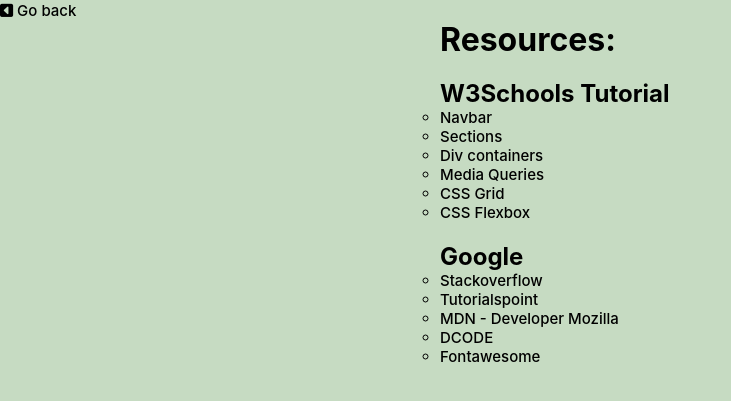
After one commit to mnturingan/lab2, a PHP site: page /resources.html in a window 1280 px wide. The commit adds this page. Shown: the top 401 px of the page, without its empty margins (0-731 px from the left). Run offline with PHP 8.4, Linux system fonts and the light colour scheme; some libraries are stand-ins or nearby versions.

Commit message:
adding resources

```diff
--- /dev/null
+++ b/week5/resources.html
@@ -0,0 +1,45 @@
+<!DOCTYPE html>
+<html lang="en">
+<head>
+    <meta charset="UTF-8">
+    <meta http-equiv="X-UA-Compatible" content="IE=edge">
+    <meta name="viewport" content="width=device-width, initial-scale=1.0">
+    <title>Resources</title>
+
+    <!--Custom CSS-->
+    <link rel="stylesheet" type="text/css" href="style.css">
+    <link rel="stylesheet" type="text/css" href="style2.css">
+    <link rel="stylesheet" type="text/css" href="style3.css">
+
+    <!--Fontawesome-->
+    <script src="https://kit.fontawesome.com/8297c50d72.js" crossorigin="anonymous"></script>
+
+</head>
+<body>
+    <a class="button " href="index.html"><i class="fa-solid fa-square-caret-left"></i> Go back</a>
+    <div class="reso">
+        <h1>Resources:</h1>
+        <br>
+        <ul>
+            <h2>W3Schools Tutorial</h2>
+            <ul>
+                <li>Navbar</li>
+                <li>Sections</li>
+                <li>Div containers</li>
+                <li>Media Queries</li>
+                <li>CSS Grid</li>
+                <li>CSS Flexbox</li>
+            </ul>
+            <br>
+            <h2>Google</h2>
+            <ul>
+                <li>Stackoverflow</li>
+                <li>Tutorialspoint</li>
+                <li>MDN - Developer Mozilla</li>
+                <li>DCODE</li>
+                <li>Fontawesome</li>
+            </ul>
+        </ul>
+    </div>
+</body>
+</html>
--- a/week5/style.css
+++ b/week5/style.css
@@ -19,16 +19,19 @@
     font-size: 16px;
 }
 header {
+    width: 100%;
+    z-index: 9999;
     display: flex;
     justify-content: space-between;
     padding: 10px 10%;
     align-items: center;
+    position: fixed;
 }
 
 .logo {
     font-weight: 700;
     font-size: 26px;
-    color: #D77A61;
+    color: #000000;
     text-decoration: none;
 }
 
--- a/week5/style3.css
+++ b/week5/style3.css
@@ -8,6 +8,12 @@
 .grid-col-span2 {
     grid-column: span 2;
 }
+
+.reso{
+    max-width: 50vh;
+    margin: 0 auto;
+}
+
 @media screen and (max-width: 1024px) {
 	.img-grid {
 		--num-cols: 2;
```
Also changed, not shown: week5/index.html (+12 -7 lines).
